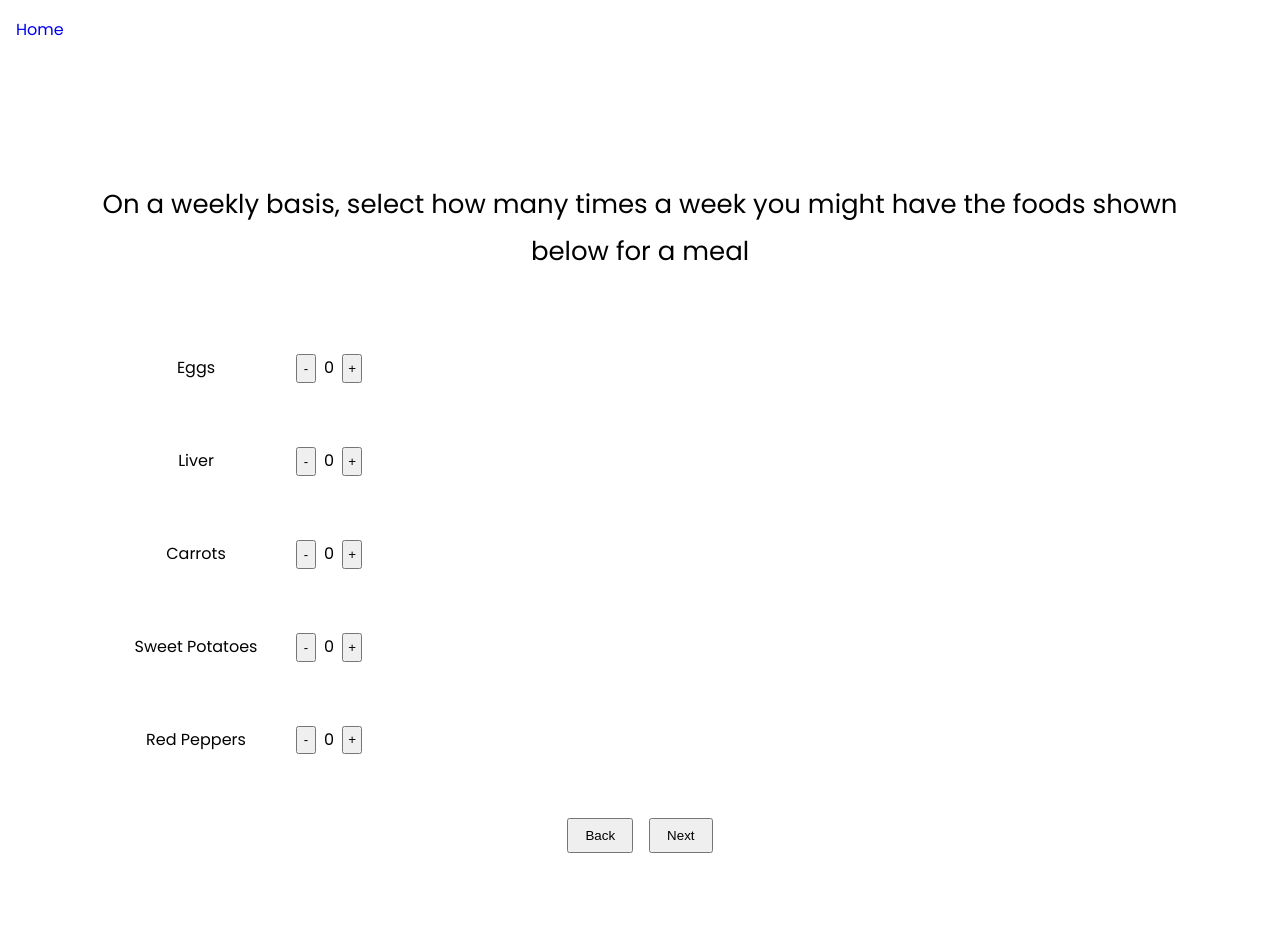
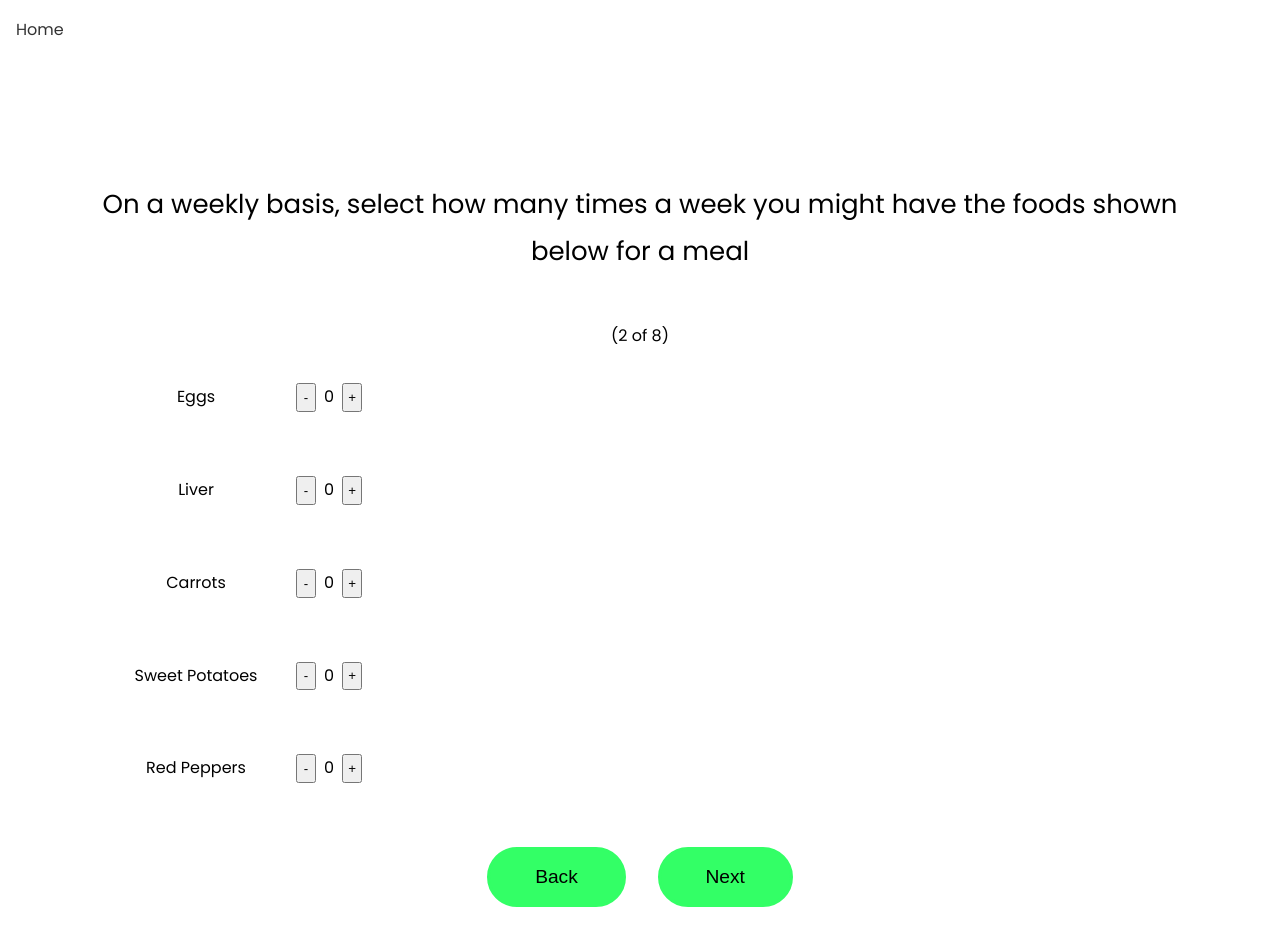
Before and after one commit to ShrewdStyle/vue3_food_doctor, a Vue app: page /questions in a window 1280 px wide. Both pictures are taken after a click on the button "0 glasses". Shown: the top 946 px of the page. Before the commit the page ends 917 px from the top, so only its background shows below. Built offline with nearby package versions, Linux system fonts and the light colour scheme.

Commit message:
Additional CSS added (button style and results style)

```diff
--- a/src/App.vue
+++ b/src/App.vue
@@ -26,7 +26,6 @@ export default {
   padding: 1rem;
   margin: 0;
   line-height: 1.8;
-  /* background-color: var(--pirmaryColour); */
 }
 
 :root {
@@ -42,20 +41,5 @@ export default {
   cursor: pointer;
 }
 
-.btnTest {
-  display: inline-block;
-  padding: 1.2rem 3rem;
-  border: solid 3px var(--pirmaryColour);
-  background-color: var(--pirmaryColour);
-  cursor: pointer;
-  color: black;
-  font-size: 1.4rem;
-  transition: all 0.3s;
-  outline: none;
-  border-radius: 1000px;
-}
-.btnTest:hover {
-  background-color: transparent;
-  transform: scale(1.1) perspective(1px);
-}
+
 </style>
--- a/src/components/Intro.vue
+++ b/src/components/Intro.vue
@@ -10,7 +10,7 @@
       <h3>Click the button below to get started.</h3>
       <div class="btnContainer">
         <router-link to="/questions"
-          ><button class="btnTest">Start</button></router-link
+          ><button class="btnStart">Start</button></router-link
         >
       </div>
     </div>
@@ -40,11 +40,20 @@ h1 {
   justify-content: center;
 }
 
-.startButton {
-  padding: 0.7rem 2rem;
-  font-size: 20px;
+.btnStart {
+  display: inline-block;
+  padding: 1.2rem 3rem;
+  border: solid 3px var(--pirmaryColour);
+  background-color: var(--pirmaryColour);
+  cursor: pointer;
+  color: black;
+  font-size: 1.4rem;
+  transition: all 0.3s;
+  outline: none;
+  border-radius: 1000px;
 }
-.startButton:hover {
-  cursor: pointer;
+.btnStart:hover {
+  background-color: transparent;
+  transform: scale(1.1) perspective(1px);
 }
 </style>
--- a/src/components/Layout/Nav.vue
+++ b/src/components/Layout/Nav.vue
@@ -9,9 +9,15 @@
 <style scoped>
 a {
   text-decoration: none;
+  color: #333;
+}
+
+a:hover {
+  text-decoration: underline;
 }
 
 li {
   list-style: none;
 }
+
 </style>
--- a/src/components/Questions/Questions.vue
+++ b/src/components/Questions/Questions.vue
@@ -2,6 +2,7 @@
   <div class="container">
     <div id="q1" v-if="!q1Active">
       <div class="questionTitle">{{ questions[0].question }}</div>
+      <div class="questionCount">(1 of 8)</div>
       <div class="options">
         <button class="optionBtn" @click="nextQuestion1A">
           {{ questions[0].answers.A }}
@@ -19,6 +20,7 @@
     </div>
     <div id="q2" v-if="q2Active">
       <div class="questionTitle">{{ questions[1].question }}</div>
+      <div class="questionCount">(2 of 8)</div>
       <div class="foodContainer" v-for="v in vitAFoods" :key="v.id">
         <div class="item">
           <div class="itemName">{{ v.name }}</div>
@@ -41,6 +43,7 @@
     </div>
     <div id="q3" v-if="q3Active">
       <div class="questionTitle">{{ questions[1].question }}</div>
+      <div class="questionCount">(3 of 8)</div>
       <div class="foodContainer" v-for="v in vitBFoods" :key="v.id">
         <div class="item">
           <div class="itemName">{{ v.name }}</div>
@@ -63,6 +66,7 @@
     </div>
     <div id="q4" v-if="q4Active">
       <div class="questionTitle">{{ questions[1].question }}</div>
+      <div class="questionCount">(4 of 8)</div>
       <div class="foodContainer" v-for="v in vitCFoods" :key="v.id">
         <div class="item">
           <div class="itemName">{{ v.name }}</div>
@@ -85,6 +89,7 @@
     </div>
     <div id="q5" v-if="q5Active">
       <div class="questionTitle">{{ questions[1].question }}</div>
+      <div class="questionCount">(5 of 8)</div>
       <div class="foodContainer" v-for="v in vitDFoods" :key="v.id">
         <div class="item">
           <div class="itemName">{{ v.name }}</div>
@@ -107,6 +112,7 @@
     </div>
     <div id="q6" v-if="q6Active">
       <div class="questionTitle">{{ questions[1].question }}</div>
+      <div class="questionCount">(6 of 8)</div>
       <div class="foodContainer" v-for="v in vitEFoods" :key="v.id">
         <div class="item">
           <div class="itemName">{{ v.name }}</div>
@@ -129,6 +135,7 @@
     </div>
     <div id="q7" v-if="q7Active">
       <div class="questionTitle">{{ questions[1].question }}</div>
+      <div class="questionCount">(7 of 8)</div>
       <div class="foodContainer" v-for="v in vitKFoods" :key="v.id">
         <div class="item">
           <div class="itemName">{{ v.name }}</div>
@@ -151,6 +158,7 @@
     </div>
     <div id="q8" v-if="q8Active">
       <div class="questionTitle">{{ questions[1].question }}</div>
+      <div class="questionCount">(8 of 8)</div>
       <div class="foodContainer" v-for="v in vitCalcFoods" :key="v.id">
         <div class="item">
           <div class="itemName">{{ v.name }}</div>
@@ -701,9 +709,30 @@ export default {
   width: 20px;
 }
 
+.btnDecrease:hover,
+.btnIncrease:hover {
+  cursor: pointer;
+}
+
 .prevQ,
 .nextQ {
-  margin: 0 0.5rem;
-  padding: 0.5rem 1rem;
+  margin: 0 1rem;
+  display: inline-block;
+  padding: 1rem 2.8rem;
+  border: solid 3px var(--pirmaryColour);
+  background-color: var(--pirmaryColour);
+  cursor: pointer;
+  color: black;
+  font-size: 1.2rem;
+  transition: all 0.3s;
+  outline: none;
+  border-radius: 1000px;
+}
+
+.prevQ:hover,
+.nextQ:hover {
+  cursor: pointer;
+  background-color: transparent;
+  transform: scale(1.1) perspective(1px);
 }
 </style>
--- a/src/components/Results.vue
+++ b/src/components/Results.vue
@@ -1,7 +1,7 @@
 <template>
   <div class="container">
     <div class="resultContainer">
-      <h2>Your current results are:</h2>
+      <h2 class="resultHeader">Your results are:</h2>
       <div class="resultValue">Water intake: {{ resultsWater }}</div>
       <div class="resultValue">Vitamin A: {{ resultsA }}</div>
       <div class="resultValue">Vitamin B: {{ resultsB }}</div>
@@ -12,7 +12,7 @@
       <div class="resultValue">Calcium: {{ resultsCalc }}</div>
     </div>
     <div class="overview">
-      <h2>
+      <h2 class="overviewHeader">
         The descriptions below show the importance of each vitamin and how they
         help your body.
       </h2>
@@ -32,7 +32,7 @@
         </ul>
       </div>
       <div class="vitDesc">
-        Thiamin, also known as vitamin B1, helps:
+        Vitamin B1, also known as Thiamin helps:
         <ul>
           <li>
             The body break down and release energy from food
@@ -69,7 +69,6 @@
         Vitamin E helps maintain healthy skin and eyes, and strengthen the body's
         natural defence against illness and infection (the immune system).
       </div>
-      <br />
       <div class="vitDesc">
         Vitamin K is a group of vitamins that the body needs for blood clotting,
         helping wounds to heal.
@@ -112,10 +111,19 @@ export default {
 .resultContainer {
   padding-bottom: 5rem;
 }
+
+.resultHeader {
+  margin-bottom: 2rem;
+}
+
+.overviewHeader {
+  margin-bottom: 2rem;
+}
 .resultValue {
   padding: 0.5rem;
 }
 .vitDesc {
   text-align: left;
+  margin-bottom: 2rem;
 }
 </style>
```
